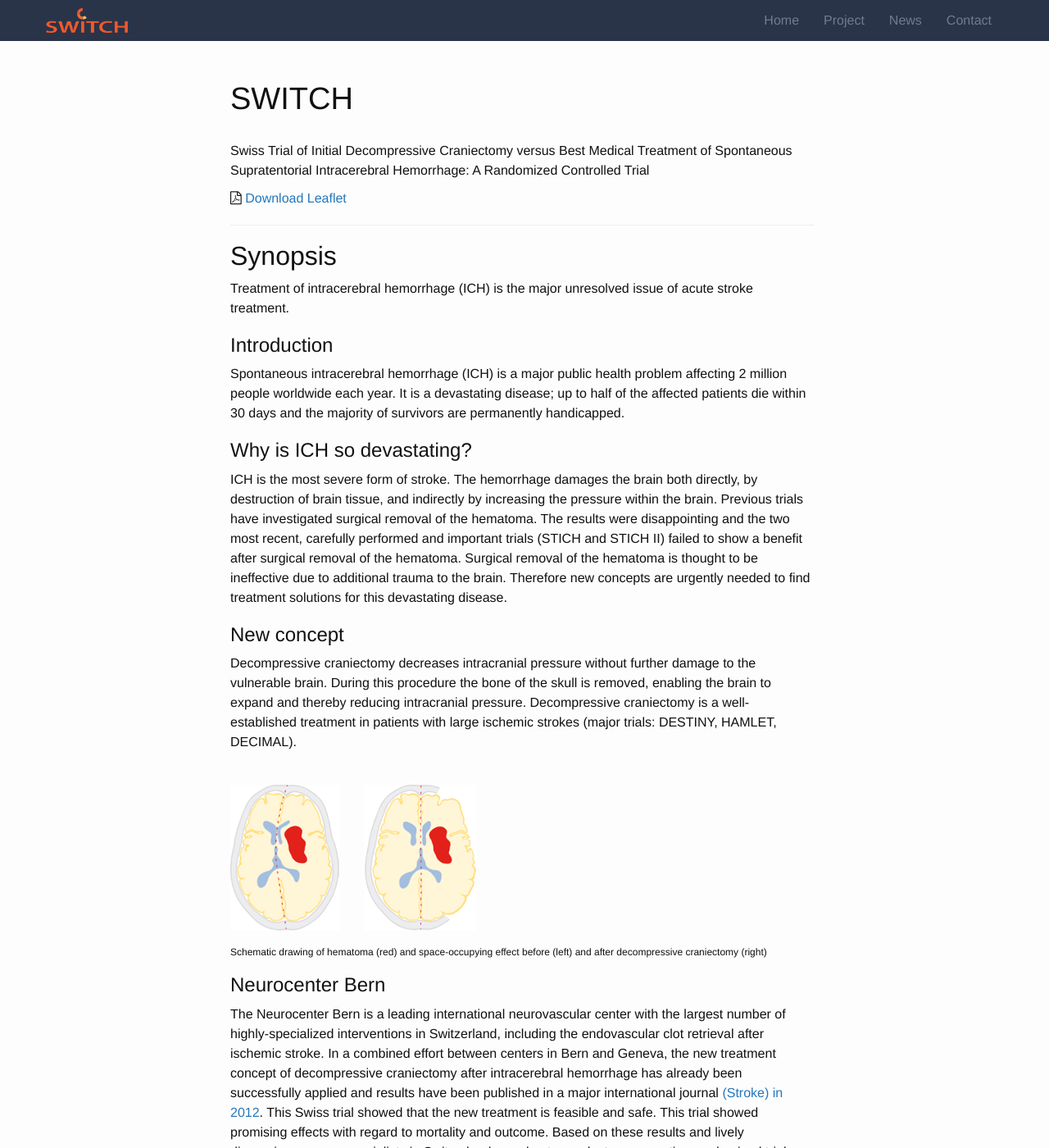
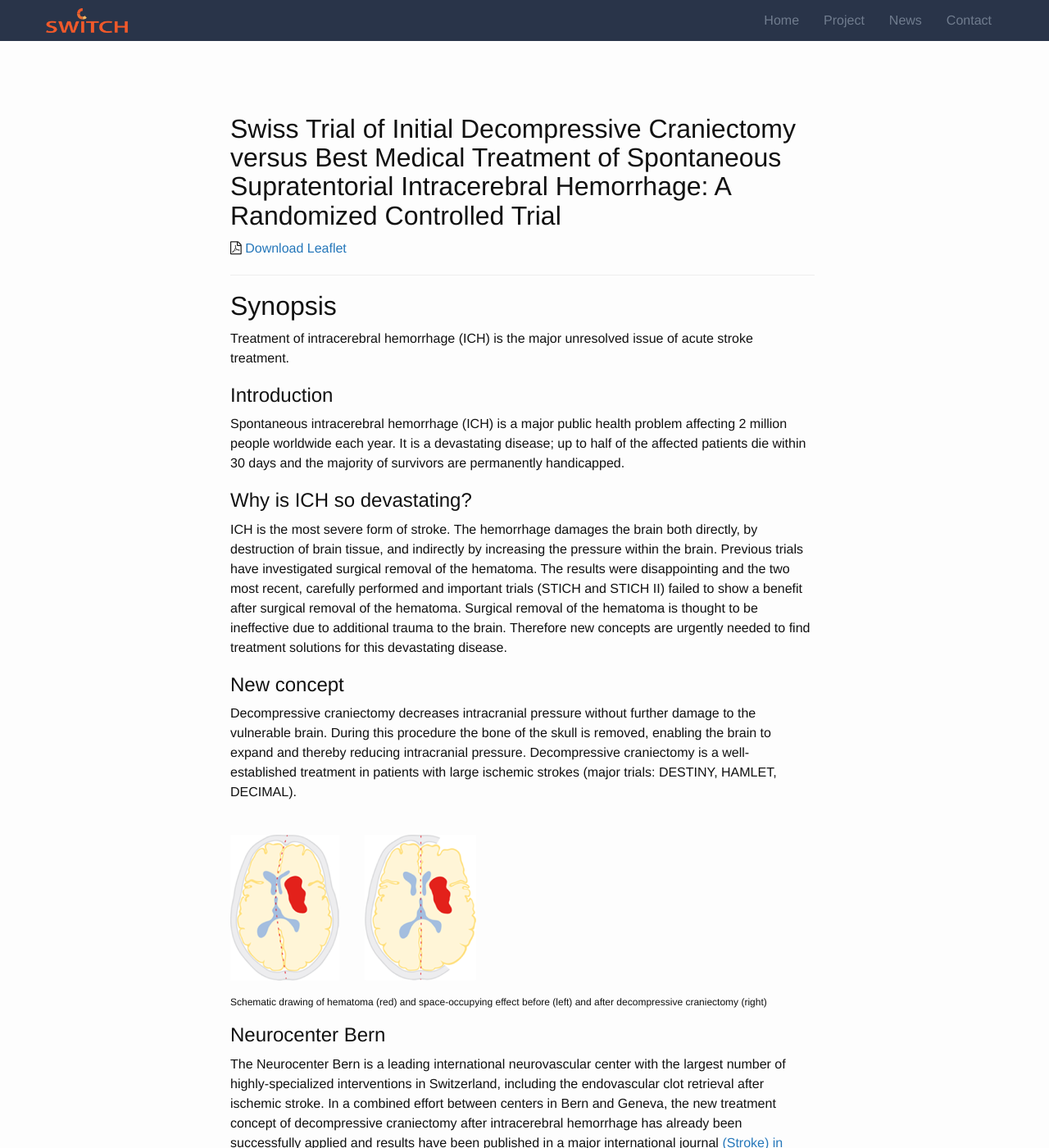
Before and after one commit to bressanj/switch, a Jekyll site: the page built from article/index.md, in a window 1280 px wide and 1400 px high. Shown: the whole window at 82% size. Built offline with Jekyll 4.4.1, drawn with Linux system fonts in a browser that asks for light colours; Markdown is read by kramdown in place of the engine named in the settings.

Commit message:
Minor style changes.

```diff
--- a/article/index.md
+++ b/article/index.md
@@ -1,9 +1,7 @@
 ---
 layout: post
-title: SWITCH
 ---
-Swiss Trial of Initial Decompressive Craniectomy versus Best Medical Treatment of Spontaneous Supratentorial Intracerebral Hemorrhage:
-A Randomized Controlled Trial
+##Swiss Trial of Initial Decompressive Craniectomy versus Best Medical Treatment of Spontaneous Supratentorial Intracerebral Hemorrhage: A Randomized Controlled Trial
 
 <span class="fa fa-file-pdf-o"></span>
 [Download Leaflet]({{ site.baseurl }}/docs/SWITCH_leaflet.pdf)
--- a/basic_includes/css/styles.css
+++ b/basic_includes/css/styles.css
@@ -149,6 +149,11 @@ text-align: center;
 
 .well .page-header h1{
    margin-top: 0;
+}
+
+.page-heading {
+   text-align: center;
+   margin-bottom: 30px;
 }
 
 ul.unstyled {
--- a/news/index.html
+++ b/news/index.html
@@ -3,7 +3,6 @@ layout: default
 ---
 
 <div class="container" id="news">
-  <hr>
   <h1 class="page-heading">News</h1>
   <hr>
   <ul class="post-list">
```
